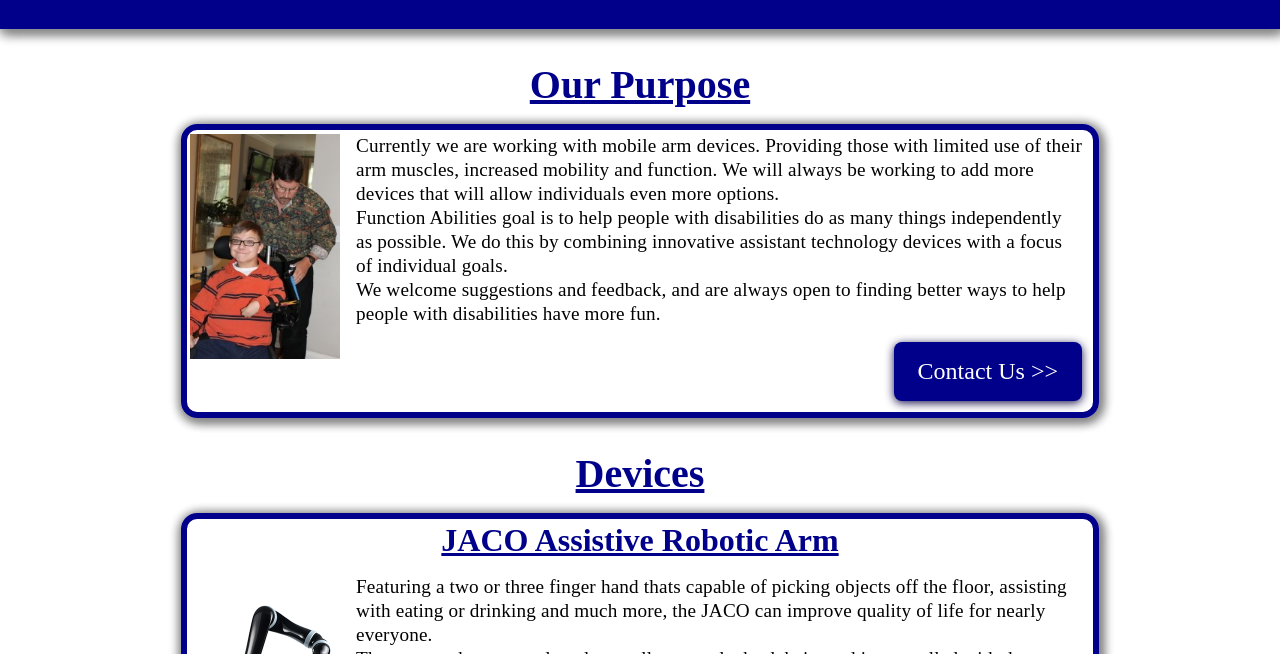
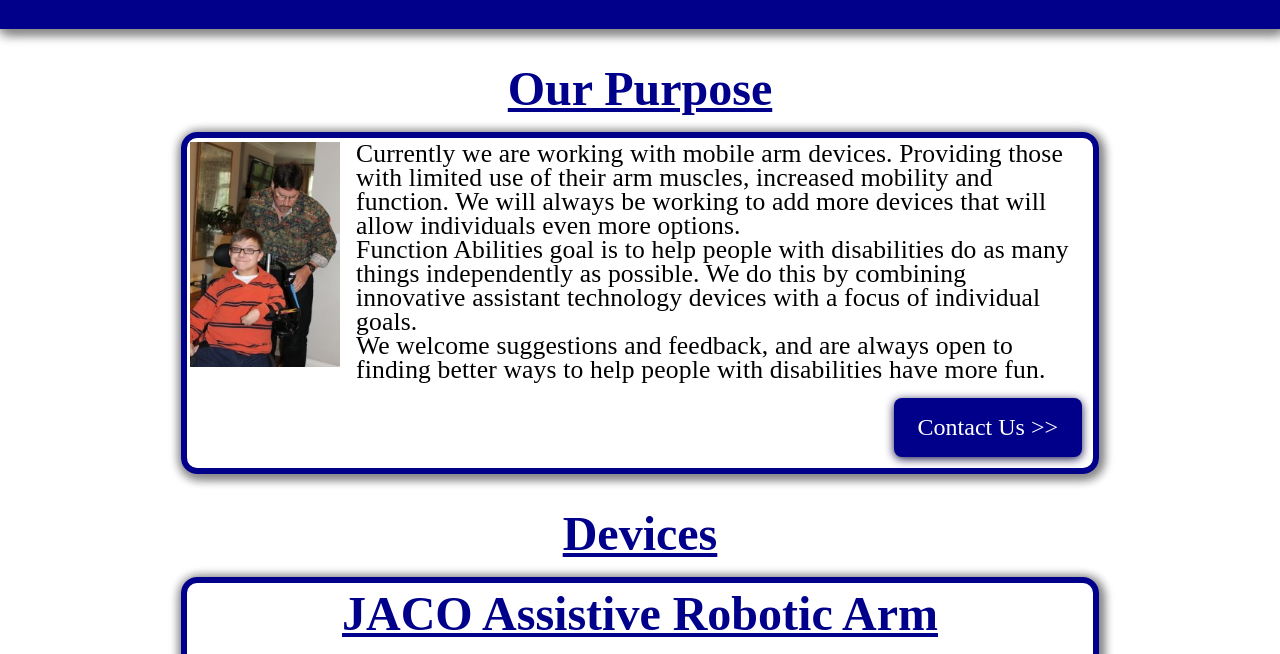
Before and after one commit to Nerpz/FunctionAbilities, a plain HTML site: page index.html in a window 1280 px wide. Shown: the part 646-1300 px from the top of the page. Drawn offline with Linux system fonts and the light colour scheme; a web font is replaced by a local one.

Commit message:
updated font-size

```diff
--- a/styles.css
+++ b/styles.css
@@ -3,9 +3,7 @@
   padding: 0;
   margin: 0;
 }
-.section-label {
 
-}
 .mt-2 {
   margin-top: 2rem
 }
@@ -45,7 +43,7 @@ header {
 }
 header h1{
   line-height: 3rem;
-  font-size: 2rem;
+  font-size: 2.5rem;
   font-weight: bold;
 }
 header h1 a {
@@ -71,7 +69,7 @@ header h2 {
   color: darkblue;
   text-decoration: underline;
   font-weight: bold;
-  font-size: 2.5rem;
+  font-size: 3rem;
 }
 .logo {
   background: url("img/logo.svg") 50% 50% no-repeat;
@@ -187,11 +185,11 @@ footer section {
   color: darkblue;
   text-decoration: underline;
   font-weight: bold;
-  font-size: 2rem;
+  font-size: 3rem;
   margin-bottom: 1rem;
 }
 .card p {
-  font-size: 1.2rem;
+  font-size: 1.6rem;
   line-height: 1.5rem;
   letter-spacing: .01rem;
   text-align: left;
@@ -253,11 +251,16 @@ a:focus{
   padding: 1rem;
 
 }
-
+.testimonials .card {
+  width: 100%;
+}
 @media only screen and (max-width: 550px) {
   .yt-vid {
     width: 360px;
     height: 260px;
+  }
+  .testimonials {
+    width: 100%
   }
 }
 
@@ -267,3 +270,7 @@ a:focus{
     height: 225px;
   }
 }
+
+h1 {
+  font-size: 48px;
+}
```
